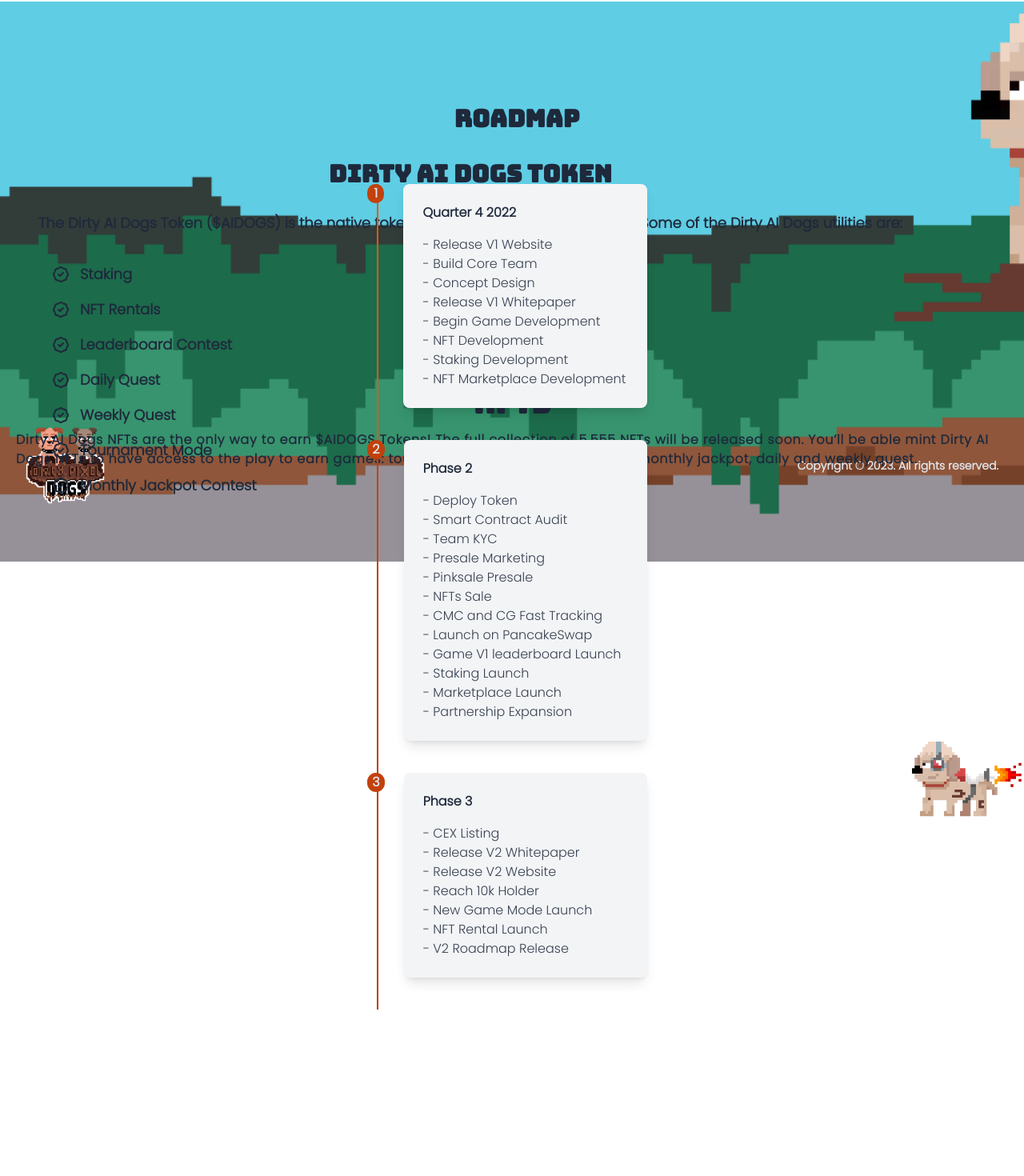
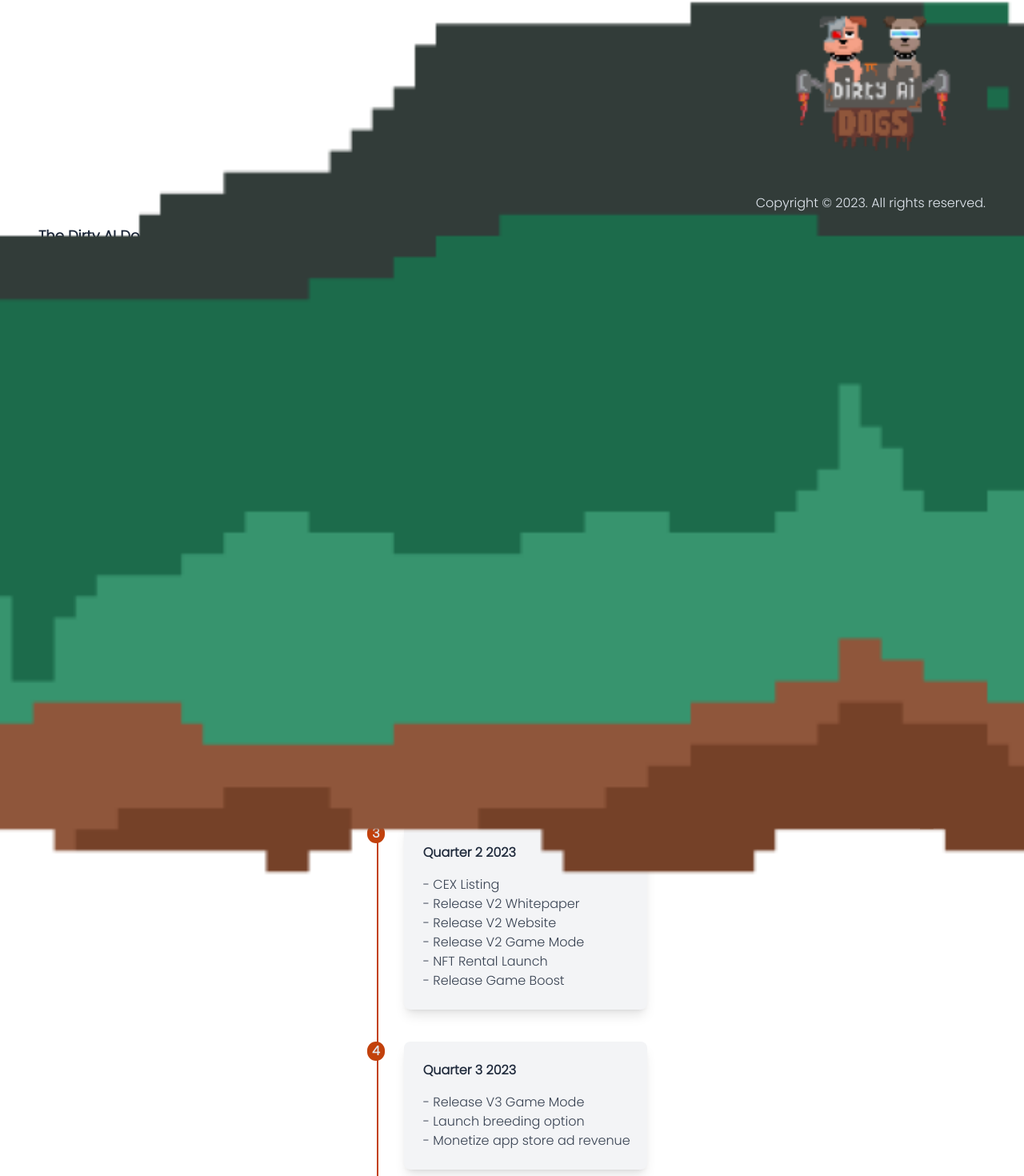
Before and after one commit to talhapro/dirtyDa, a React (Create React App) app: page / in a window 1280 px wide. Shown: the part 900-2370 px from the top of the page at 80% size. Before the commit the page ends 2162 px from the top, so only its background shows below. Built offline with nearby package versions, Linux system fonts and the light colour scheme.

Commit message:
mobile version final v1

```diff
--- a/src/components/Footer.jsx
+++ b/src/components/Footer.jsx
@@ -1,22 +1,26 @@
-import React from 'react'
-import bDp7 from '../assets/background-dp-7.png';
+import React from "react";
+import bDp7 from "../assets/background-dp-7.png";
+import bGrass from "../assets/new/bottem-grass.png";
 import img from "../assets/dirty-dogs.png";
 const Footer = () => {
   return (
-    <footer id="footer" aria-label="Site Footer" className='w-full h-[700px] bg-cover bg-no-repeat' style={{backgroundImage: `url(${bDp7})`}}>
-  <div className="mx-auto max-w-screen-xl px-4 py-8 sm:px-6 lg:px-8">
-    <div className="sm:flex sm:items-center sm:justify-between mt-[500px]">
-      <div className="flex justify-center text-teal-600 sm:justify-start">
-      <img src={img} alt="" className=" w-auto h-24" />
+    <section id="footer" className="relative">
+      <img
+        src={bGrass}
+        alt="Bottom Grass Part"
+        className="absolute h-auto w-full -top-44"
+      />
+      <div className="flex flex-col absolute items-center right-12">
+        <div className="">
+          <img src={img} alt="" className=" w-auto h-44" />
+        </div>
+
+        <p className="pt-12 text-slate-200">
+          Copyright &copy; 2023. All rights reserved.
+        </p>
       </div>
+    </section>
+  );
+};
 
-      <p className="mt-4 font-bold text-center text-sm text-slate-200 lg:mt-0 lg:text-right">
-        Copyright &copy; 2023. All rights reserved.
-      </p>
-    </div>
-  </div>
-</footer>
-  )
-}
-
-export default Footer
+export default Footer;
--- a/src/components/Header.jsx
+++ b/src/components/Header.jsx
@@ -62,9 +62,9 @@
           {/* <!-- Flex Container For All Items --> */}
           <div className="flex items-center justify-between">
             {/* <!-- Flex Container For Logo/Menu --> */}
-            <div className="flex items-center ml-10 space-x-20">
+            <div className="flex items-center ml-6 space-x-20">
               {/* <!-- Logo --> */}
-              <img src={img} alt="" className=" w-auto h-24" />
+              <img src={img} alt="" className=" w-auto h-28" />
               {/* <!-- Left Menu --> */}
               <div className="hidden space-x-8 font-bold lg:flex items-center md:hidden">
                 <a
--- a/src/components/Roadmap.jsx
+++ b/src/components/Roadmap.jsx
@@ -38,20 +38,22 @@
       </div>
       <div className="pt-6 pl-6 pb-6 rounded-lg shadow-lg bg-gray-100 max-w-md ml-6 mb-10 lg:w-full md:w-full">
         <div className="flex justify-between mb-4">
-          <h2 className="font-bold text-slate-800 text-md">Phase 2</h2>
+          <h2 className="font-bold text-slate-800 text-md">Quarter 1 2023</h2>
         </div>
         <div className="text-gray-700  flex flex-col">
+            <p>- Launch Socials</p>
             <p>- Deploy Token</p>
             <p>- Smart Contract Audit</p>
             <p>- Team KYC</p>
             <p>- Presale Marketing</p>
-            <p>- Pinksale Presale</p>
-            <p>- NFTs Sale</p>
-            <p>- CMC and CG Fast Tracking</p>
-            <p>- Launch on PancakeSwap</p>
-            <p>- Game V1 leaderboard Launch</p>
+            <p>- Pinksale Fairlaunch (BNB)</p>
+            <p>- Pinksale Fairlaunch (Arbitrum)</p>
+            <p>- Launch NFTs</p>
+            <p>- CMC and CG Fast Track</p>
+            <p>- Launch on Pcs</p>
+            <p>- Game V1 launch on iOs & Android</p>
             <p>- Staking Launch</p>
-            <p>- Marketplace Launch</p>
+            <p>- NFT Marketplace Launch</p>
             <p>- Partnership Expansion</p>
         </div>
       </div>
@@ -64,16 +66,32 @@
       </div>
       <div className="block pt-6 pl-6 pb-6 rounded-lg shadow-lg bg-gray-100 max-w-md ml-6 mb-10 lg:w-full md:w-full">
         <div className="flex justify-between mb-4">
-          <h2 className="font-bold text-slate-800 text-md">Phase 3</h2>
+          <h2 className="font-bold text-slate-800 text-md">Quarter 2 2023</h2>
         </div>
         <div className="text-gray-700  flex flex-col">
             <p>- CEX Listing</p>
             <p>- Release V2 Whitepaper </p>
             <p>- Release V2 Website</p>
-            <p>- Reach 10k Holder</p>
-            <p>- New Game Mode Launch</p>
+            <p>- Release V2 Game Mode</p>
             <p>- NFT Rental Launch</p>
-            <p>- V2 Roadmap Release</p>
+            <p>- Release Game Boost</p>
+        </div>
+      </div>
+    </div>
+  </li>
+  <li className="border-l-2 border-orange-700">
+    <div className="md:flex flex-start">
+      <div className="bg-orange-700 w-6 h-6 flex items-center justify-center rounded-full -ml-3.5 text-slate-200 font-bold">
+        4
+      </div>
+      <div className="block pt-6 pl-6 pb-6 rounded-lg shadow-lg bg-gray-100 max-w-md ml-6 mb-10 lg:w-full md:w-full">
+        <div className="flex justify-between mb-4">
+          <h2 className="font-bold text-slate-800 text-md">Quarter 3 2023</h2>
+        </div>
+        <div className="text-gray-700  flex flex-col">
+            <p>- Release V3 Game Mode</p>
+            <p>- Launch breeding option</p>
+            <p>- Monetize app store ad revenue</p>
         </div>
       </div>
     </div>
--- a/src/components/Tokenomics.jsx
+++ b/src/components/Tokenomics.jsx
@@ -293,7 +293,7 @@
           </div>
         </div>
 
-        <div className="flex items-center">
+        <div className="flex">
           <ApexCharts
             options={options}
             series={series}
--- a/src/index.css
+++ b/src/index.css
@@ -118,7 +118,12 @@
 
   #roadMap {
     background-color: #5fcde4;
-    height: 1500px;
+    height: 1800px;
+  }
+
+  #footer {
+    background-color: #754128;
+    height: 300px;
   }
 
 
```
Also changed, not shown: src/assets/dirty-dogs.png, src/assets/new/bottem-grass.png (added), test.jsx (line endings or trailing spaces).
